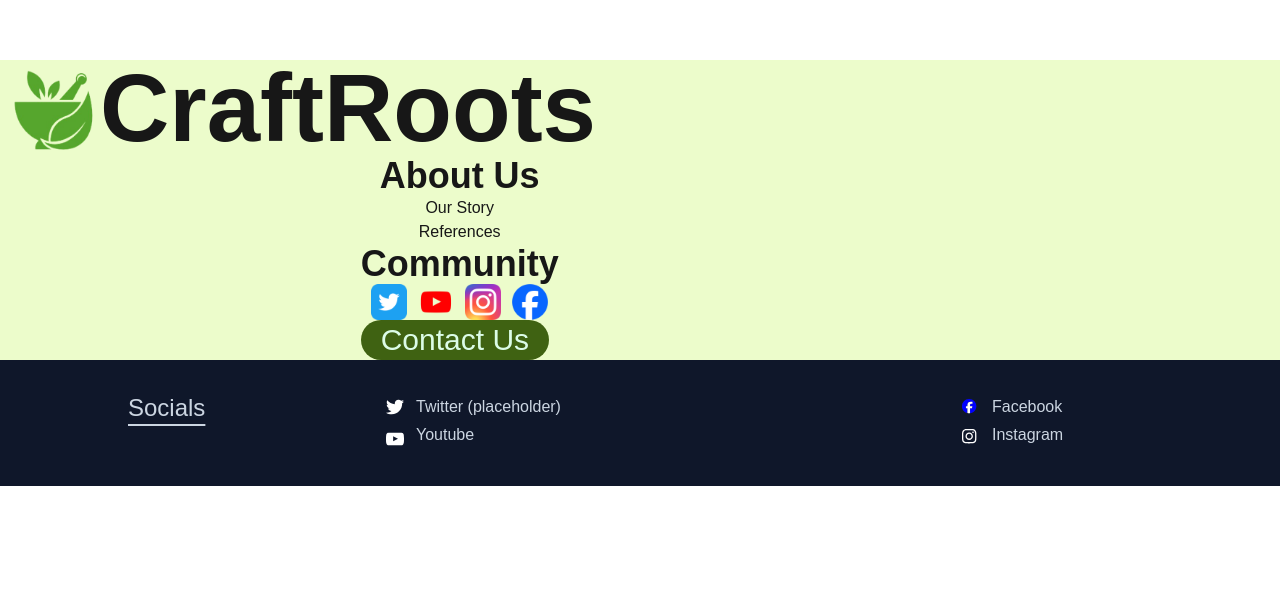
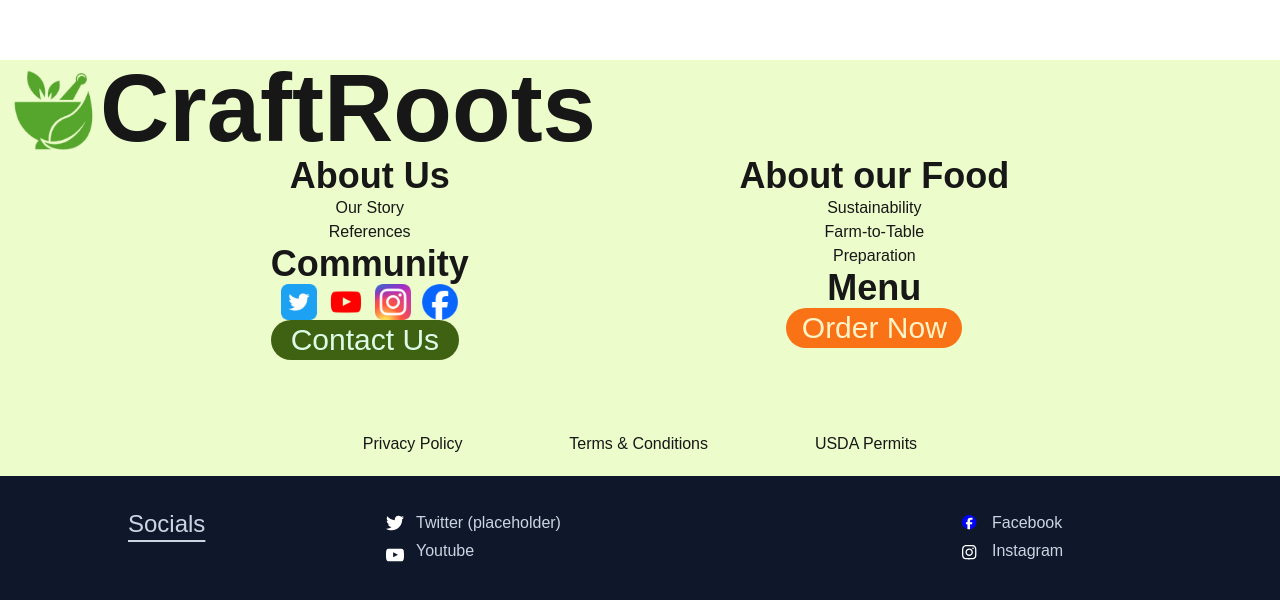
Before and after one commit to EricS-200/Restaurant-Website-TSA2024, a Next.js app: page /tests/parallax-banner-text in a window 1280 px wide. Shown: the part 2340-2940 px from the top of the page. Before the commit the page ends 2826 px from the top, so only its background shows below. Built offline with nearby package versions, Linux system fonts and the light colour scheme.

Commit message:
footer unassed
need to fix alignment for content

```diff
--- a/components/StyledFooter.jsx
+++ b/components/StyledFooter.jsx
@@ -25,11 +25,11 @@ export default function StyledFooter() {
                     CraftRoots
                 </h1>
             </div>
-            <div className="flex flex-row justify-evenly">
+            <div className="flex flex-row justify-evenly h-64">
                 {
-                    // sections n shit div
+                    // columns div
                 }
-                <div className="flex flex-col content-around">
+                <div className="flex flex-col content-between">
                     {
                         // column 1 (our story, community)
 
@@ -132,16 +132,88 @@ export default function StyledFooter() {
                         </Link>
                     </div>
                 </div>
-                <div className="flex flex-col content-around">
+                <div className="flex flex-col content-between">
                     {
                         // column 2 (about our food, menu)
                     }
+                    <div className="flex flex-col justify-center text-center">
+                        {
+                            // About our Food
+                        }
+                        <h1 className="text-4xl font-bold">
+                            About our Food
+                        </h1>
+                        <p>
+                            <Link
+                                target=""
+                                href="/sustainability"
+                                locale=""
+                                className="hover:underline hover:text-slate-500 transition-all delay-100"
+                            >
+                                Sustainability
+                            </Link>
+                        </p>
+                        <p>
+                            <Link
+                                target=""
+                                href="/farmToTable"
+                                locale=""
+                                className="hover:underline hover:text-slate-500 transition-all delay-100"
+                            >
+                                Farm-to-Table
+                            </Link>
+                        </p>
+                        <p>
+                            <Link
+                                target=""
+                                href="/preparation"
+                                locale=""
+                                className="hover:underline hover:text-slate-500 transition-all delay-100"
+                            >
+                                Preparation
+                            </Link>
+                        </p>
+                    </div>
+                    <div className="flex flex-col justify-items-center text-center">
+                        {
+                            // Menu
+                        }
+                        <Link
+                            target=""
+                            href="/menu"
+                            locale=""
+                            className="hover:underline hover:text-slate-600 transition-all delay-100"
+                        >
+                            <h1 className="text-4xl font-bold">
+                                Menu
+                            </h1>
+                        </Link>
+                        <Link
+                        target=""
+                        href="/order"
+                        locale=""
+                        >
+                            <button
+                                className="w-44 text-3xl bg-orange-500 hover:bg-orange-400 text-amber-100 hover:text-white transition-all delay-100 leading-10 rounded-full justify-self-center">
+                                Order Now
+                            </button>
+                        </Link>
+                    </div>
                 </div>
             </div>
-            <div>
+            <div className="w-3/5 justify-evenly flex flex-row place-self-center py-5">
                 {
                     // legal & socials div
                 }
+                <p>
+                    Privacy Policy
+                </p>
+                <p>
+                    Terms & Conditions
+                </p>
+                <p>
+                    USDA Permits
+                </p>
             </div>
         </footer>
     )
--- a/package.json
+++ b/package.json
@@ -11,7 +11,7 @@
   "dependencies": {
     "clsx": "^2.1.1",
     "motion": "^11.11.17",
-    "next": "15.0.3",
+    "next": "^15.1.3",
     "react": "^18.3.1",
     "react-dom": "^18.3.1",
     "tailwind-merge": "^2.5.5"
```
Also changed, not shown: public/images/icons/twitter-icon.svg (added), 1 other file (tests, documents, lock files or other folders).
